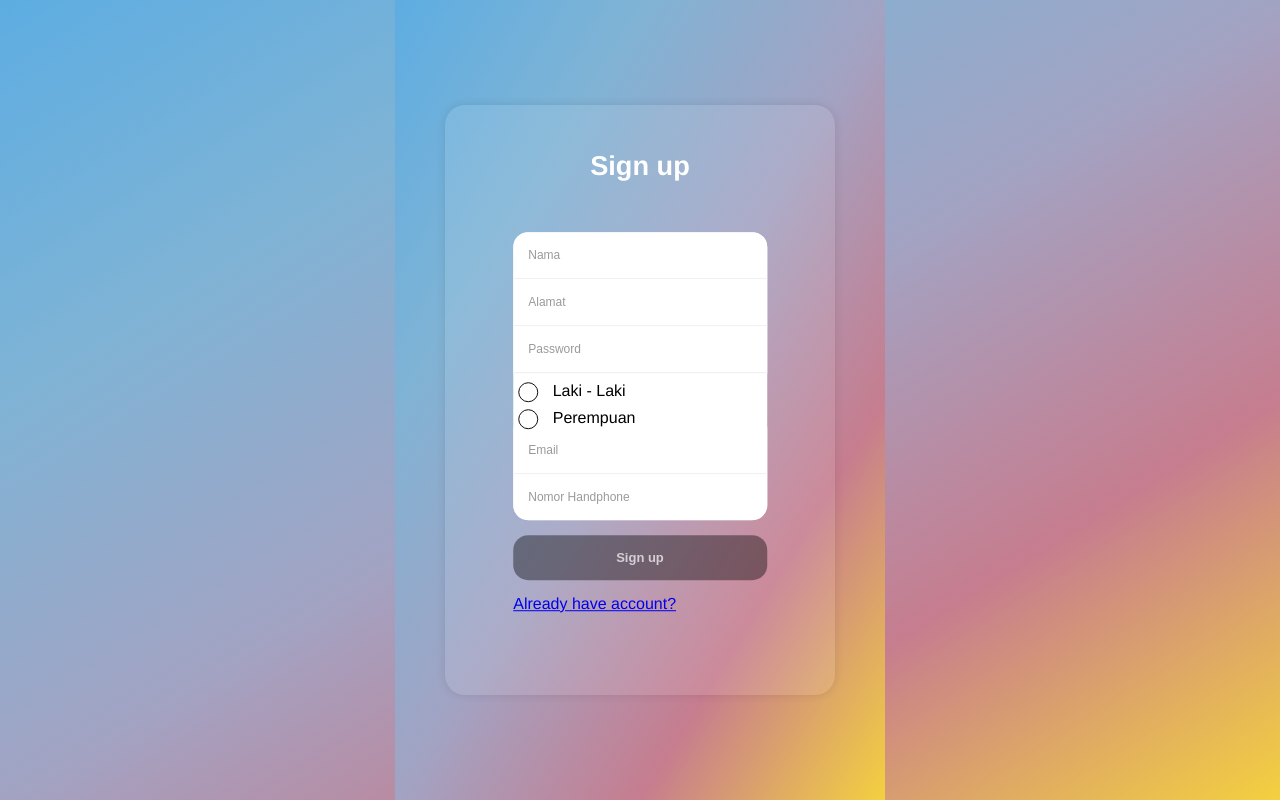
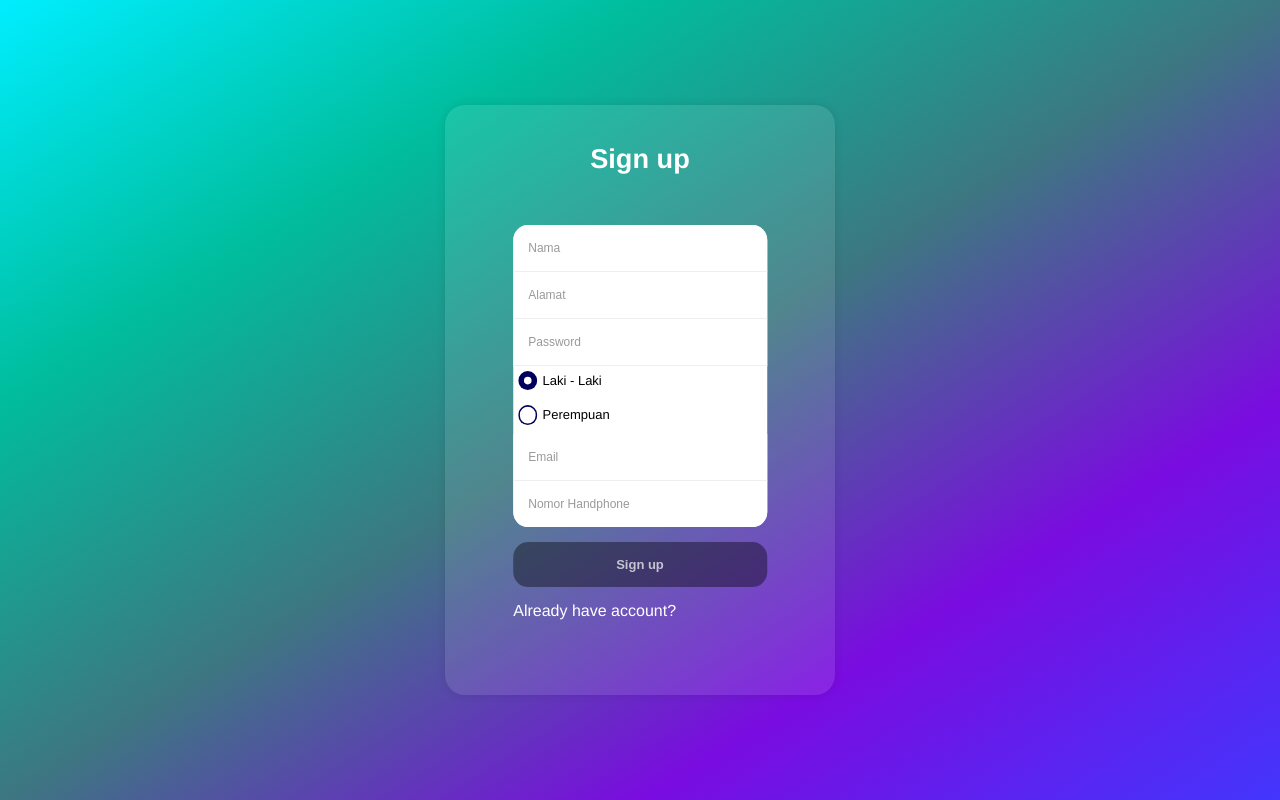
Before and after one commit to TinkerThinkerThings/Tubes-Implementasi-Perangkat-Lunak-Wedding-Organizer, a CodeIgniter app: page /Tubes-Implementasi-Perangkat-Lunak-Wedding-Organizer/index.php/daftar/register in a window 1280 px wide. Run offline with CodeIgniter, Linux system fonts and the light colour scheme.

Commit message:
Mengubah tampilan tambahan terhadap form Login dan register

```diff
--- a/application/views/Daftar.php
+++ b/application/views/Daftar.php
@@ -15,10 +15,14 @@
                     <input type="text" class="input" placeholder="Nama" name="Nama" />
                     <input type="text" class="input" placeholder="Alamat" name="Alamat" />
                     <input type="password" class="input" placeholder="Password" name="Password" required />
-                    <input type="radio" id="Laki - Laki" name="Jenis_Kelamin" value="Laki-Laki">
-                    <label for="lakiLaki">Laki - Laki</label><br>
-                    <input type="radio" id="Perempuan" name="Jenis_Kelamin" value="Perempuan">
-                    <label for="perempuan">Perempuan</label>
+                    <label>
+                        <input type="radio" id="Laki - Laki" name="Jenis_Kelamin" checked/>
+                        <span>Laki - Laki</span>
+                    </label>
+                    <label>
+                        <input type="radio" id="Perempuan" name="Jenis_Kelamin" />
+                        <span>Perempuan</span>
+                    </label>
                     <input type="email" class="input" placeholder="Email" name="Email" required />
                     <input type="text" class="input" placeholder="Nomor Handphone" name="No_Hp" />
                 </div>
--- a/asset/css/login.css
+++ b/asset/css/login.css
@@ -1,4 +1,4 @@
-html,body {
+body {
 	height: 100vh;
 	margin: 0;
 	display: grid;
@@ -6,11 +6,11 @@ html,body {
 	font-family: "Fira Sans", Helvetica, Arial, sans-serif;
 	background-image: linear-gradient(
 		to bottom right,
-		#5dade2,
-		#7fb3d5,
-		#a2a3c3,
-		#c67d8f,
-		#f4d03f
+		#00eeff,
+		#00bd9d,
+		#3d7781,
+		#7a0ce0,
+		#4336fd
 	);
 }
 
@@ -77,36 +77,7 @@ html,body {
 					color: rgba(0,0,0,0.4);
 				}
 			}
-			input[type="radio"] {
-				appearance: none;
-				-webkit-appearance: none;
-				width: 20px;
-				height: 20px;
-				border: 1px solid #0f0f0f;
-				border-radius: 50%;
-				margin-right: 10px;
-				background-color: transparent;
-				position: relative;
-				top: 6px;
-				font-size: 12px;
-			}
-
-			input[type="radio"]:checked::before {
-				content: "";
-				display: block;
-				width: 12px;
-				height: 12px;
-				background-color: #ca8489;
-				border-radius: 50%;
-				position: absolute;
-				top: 50%;
-				left: 50%;
-				transform: translate(-50%, -50%);
-				animation: appear 0.8s;
-				font-size: 12px;
-			}
 		}
-
 		.submit-btn {
 			background-color: rgba(0,0,0,0.4);
 			color: rgba(256,256,256,0.7);
@@ -125,4 +96,54 @@ html,body {
 
 		}
 	}
+	label {
+		font-size: small;
+		display: flex;
+		cursor: pointer;
+		position: relative;
+		overflow: hidden;
+		margin-bottom: 0.375em;
+			&:focus-within {
+					outline: .125em solid #00005c;
+			}
+		input {
+			position: absolute;
+			left: -9999px;
+			&:checked + span {
+				background-color: mix(#fff, #00005c, 84%);
+				&:before {
+					box-shadow: inset 0 0 0 0.4375em #00005c;
+				}
+			}
+		}
+		span {
+			display: flex;
+			align-items: center;
+			padding: 0.375em 0.75em 0.375em 0.375em;
+			border-radius: 99em;
+			transition: 0.25s ease;
+			&:hover {
+				background-color: mix(#fff, #00005c, 84%);
+			}
+			&:before {
+				display: flex;
+				flex-shrink: 0;
+				content: "";
+				background-color: #fff;
+				width: 1.5em;
+				height: 1.5em;
+				border-radius: 50%;
+				margin-right: 0.375em;
+				transition: 0.25s ease;
+				box-shadow: inset 0 0 0 0.125em #00005c;
+			}
+		}
+	}
+	a{
+		text-decoration: none;
+		color: white;
+	}
+	a:hover{
+		color: purple;
+	}
 }
```
